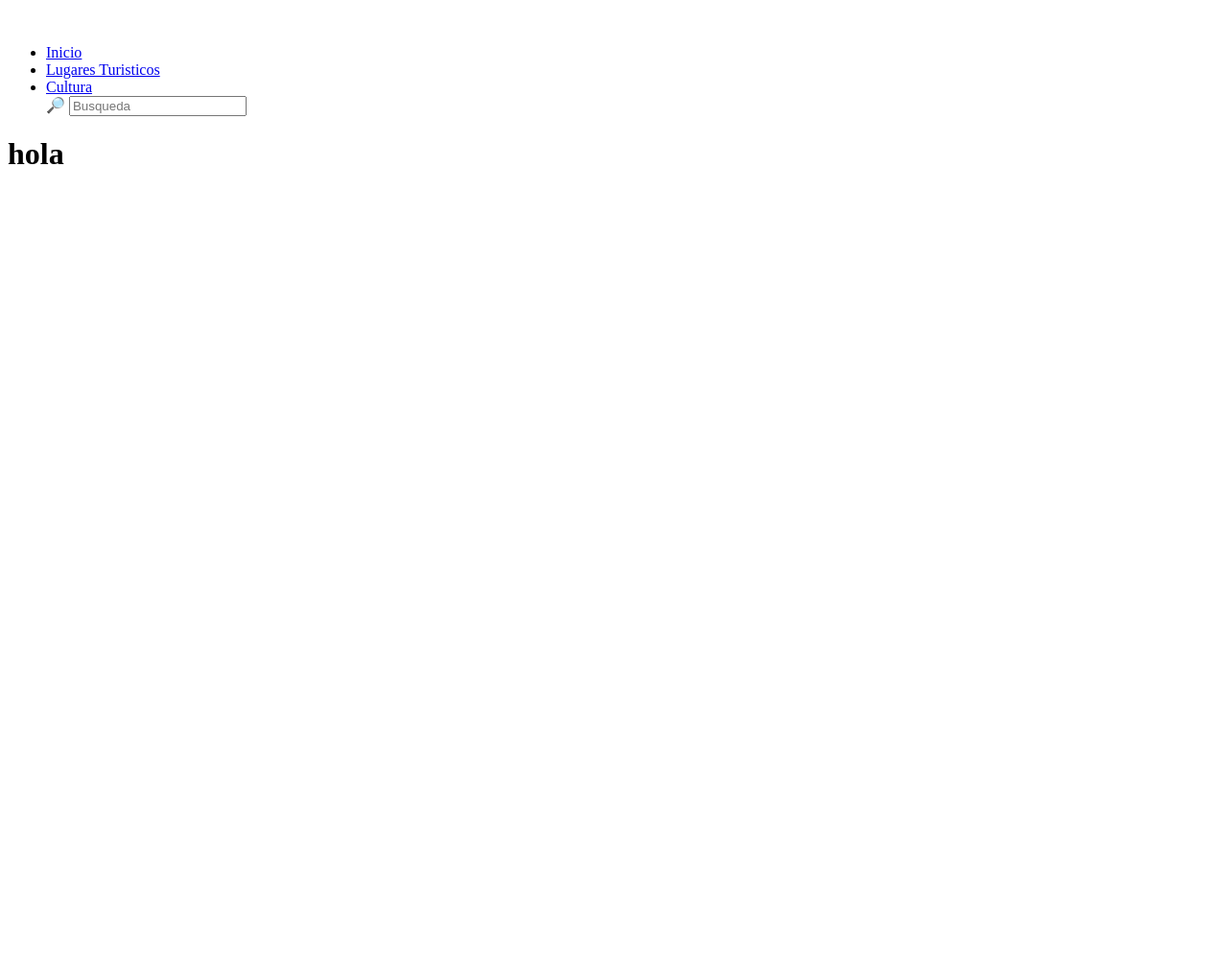
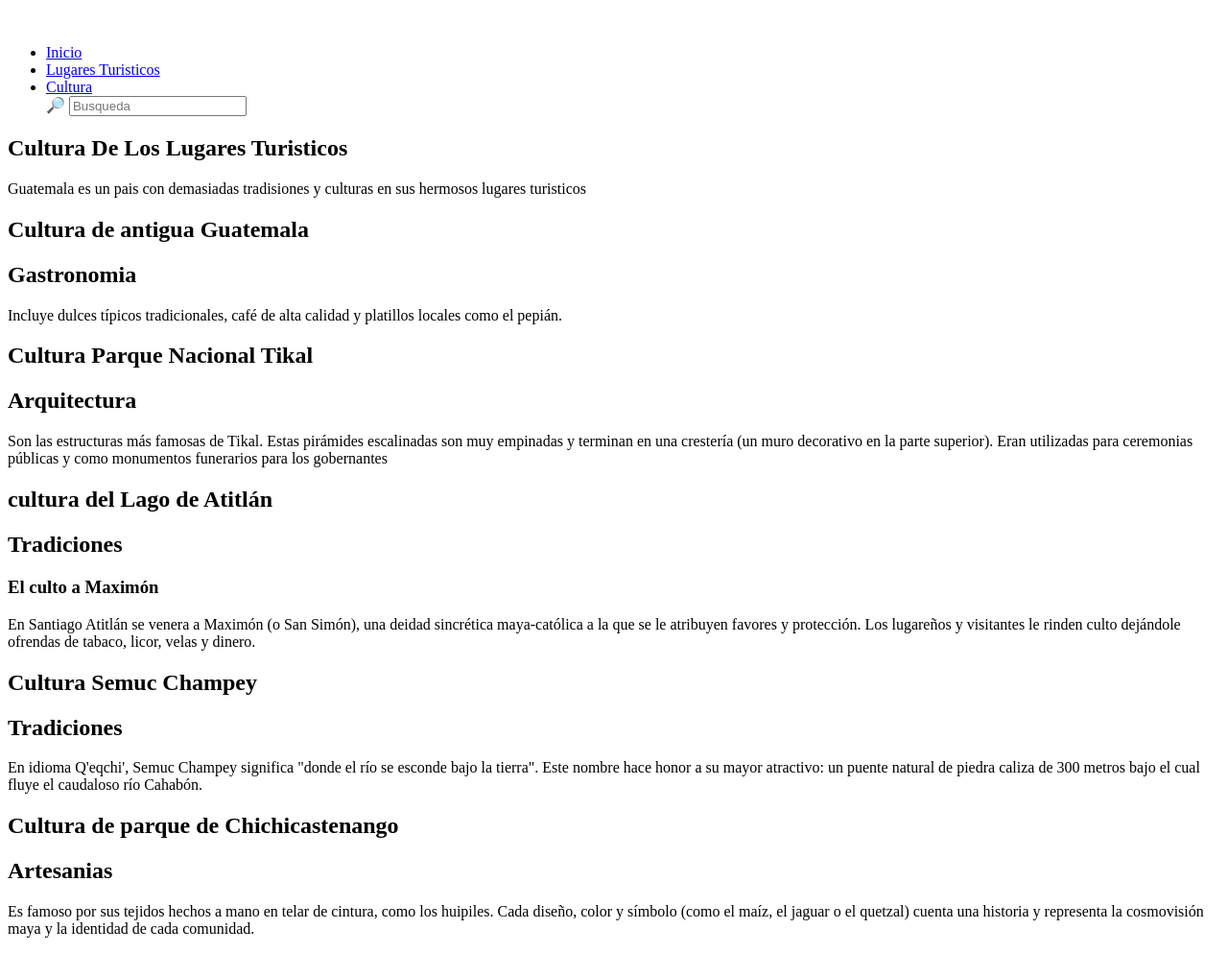
Before and after one commit to emcanel09-sys/pagina_en_parejas, a plain HTML site: page cultura.html in a window 1280 px wide. Shown: the whole page at 96% size. Before the commit the page ends 800 px from the top, so only its background shows below. Drawn offline with Linux system fonts and the light colour scheme.

Commit message:
pagina de cultura

```diff
--- a/cultura.html
+++ b/cultura.html
@@ -25,8 +25,43 @@
         </ul>
     </nav>
     </div>
-    <h1>hola</h1>
+    <section class="cultura">
+        <div>
+            <h1>Cultura De Los Lugares Turisticos</h1>
+            <p>Guatemala es un pais con demasiadas tradisiones y culturas en sus hermosos lugares turisticos</p>
+        </div>
 
+        <div>
+            <h1>Cultura de antigua Guatemala</h1>
+            <h2>Gastronomia</h2>
+            <p>Incluye dulces típicos tradicionales, café de alta calidad y platillos locales como el pepián.</p>
+        </div>
+
+        <div>
+            <h1>Cultura Parque Nacional Tikal</h1>
+            <h2>Arquitectura</h2>
+            <p>Son las estructuras más famosas de Tikal. Estas pirámides escalinadas son muy empinadas y terminan en una crestería (un muro decorativo en la parte superior). Eran utilizadas para ceremonias públicas y como monumentos funerarios para los gobernantes</p>
+        </div>
+
+        <div>
+            <h1>cultura del Lago de Atitlán</h1>
+            <h2>Tradiciones</h2>
+            <h3>El culto a Maximón</h3>
+            <p>En Santiago Atitlán se venera a Maximón (o San Simón), una deidad sincrética maya-católica a la que se le atribuyen favores y protección. Los lugareños y visitantes le rinden culto dejándole ofrendas de tabaco, licor, velas y dinero.</p>
+        </div>
+
+        <div>
+            <h1>Cultura Semuc Champey</h1>
+            <h2>Tradiciones</h2>
+            <p>En idioma Q'eqchi', Semuc Champey significa "donde el río se esconde bajo la tierra". Este nombre hace honor a su mayor atractivo: un puente natural de piedra caliza de 300 metros bajo el cual fluye el caudaloso río Cahabón.</p>
+        </div>
+
+        <div>
+            <h1>Cultura de parque de Chichicastenango</h1>
+            <h2>Artesanias</h2>
+            <p>Es famoso por sus tejidos hechos a mano en telar de cintura, como los huipiles. Cada diseño, color y símbolo (como el maíz, el jaguar o el quetzal) cuenta una historia y representa la cosmovisión maya y la identidad de cada comunidad.</p>
+        </div>
+    </section>
 
 </body>
 </html>
```
Also changed, not shown: lugares.html (+5 -5 lines).
